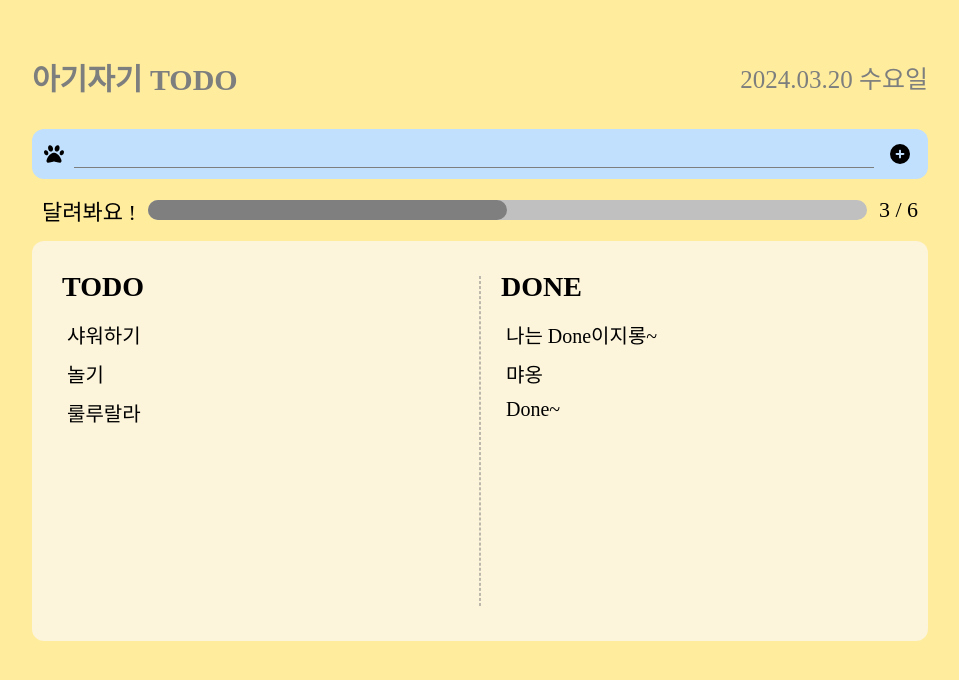
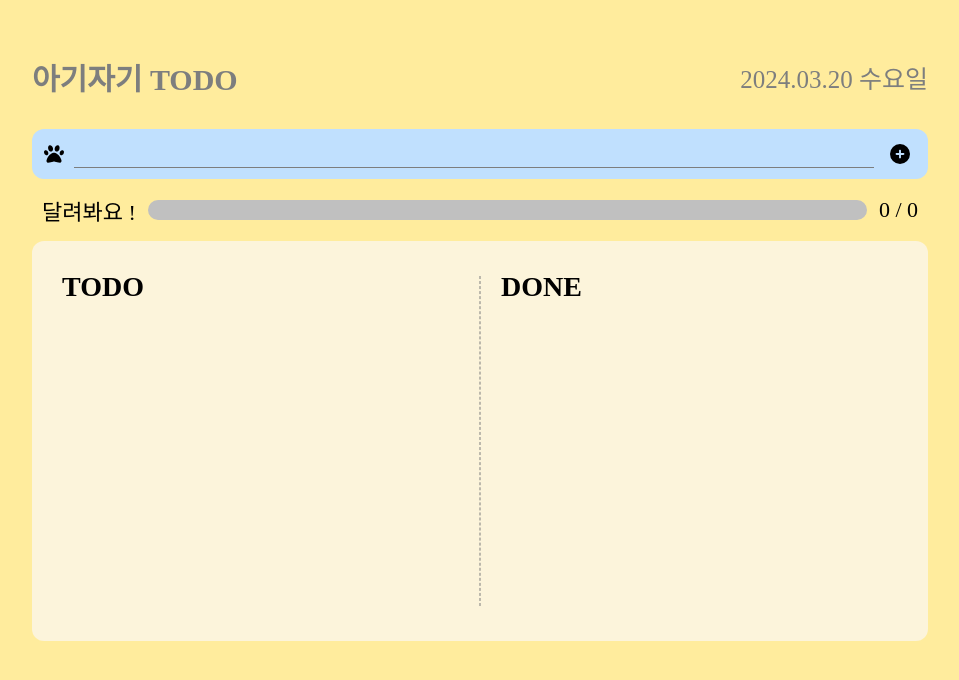
Before and after one commit to CEOS-Developers/react-todo-19th, a React (Vite) app: page / in a window 1280 px wide. Shown: the top 680 px of the page, without its empty margins (160-1119 px from the left). Built offline with nearby package versions, Linux system fonts and the light colour scheme; a web font is replaced by a local one.

Commit message:
Feat: 더미데이터 대신 Local Storage로 대체

```diff
--- a/src/components/Main.jsx
+++ b/src/components/Main.jsx
@@ -1,18 +1,15 @@
 import { FontAwesomeIcon } from "@fortawesome/react-fontawesome";
 import { faPaw, faCirclePlus } from "@fortawesome/free-solid-svg-icons";
 import styled from "styled-components";
-import { useState } from "react";
+import { useEffect, useState } from "react";
 import TodoItem from "./TodoItem";
 
 const Main = () => {
-  const [data, setData] = useState([
-    { id: 1, content: "샤워하기", isDone: false },
-    { id: 2, content: "놀기", isDone: false },
-    { id: 3, content: "나는 Done이지롱~", isDone: true },
-    { id: 4, content: "룰루랄라", isDone: false },
-    { id: 5, content: "먀옹", isDone: true },
-    { id: 6, content: "Done~", isDone: true },
-  ]);
+  const initialData = localStorage.getItem("data")
+    ? JSON.parse(localStorage.getItem("data"))
+    : [];
+  const [data, setData] = useState(initialData);
+  useEffect(() => localStorage.setItem("data", JSON.stringify(data)), [data]);
 
   const [value, setValue] = useState("");
   const handleOnchange = (e) => {
```
